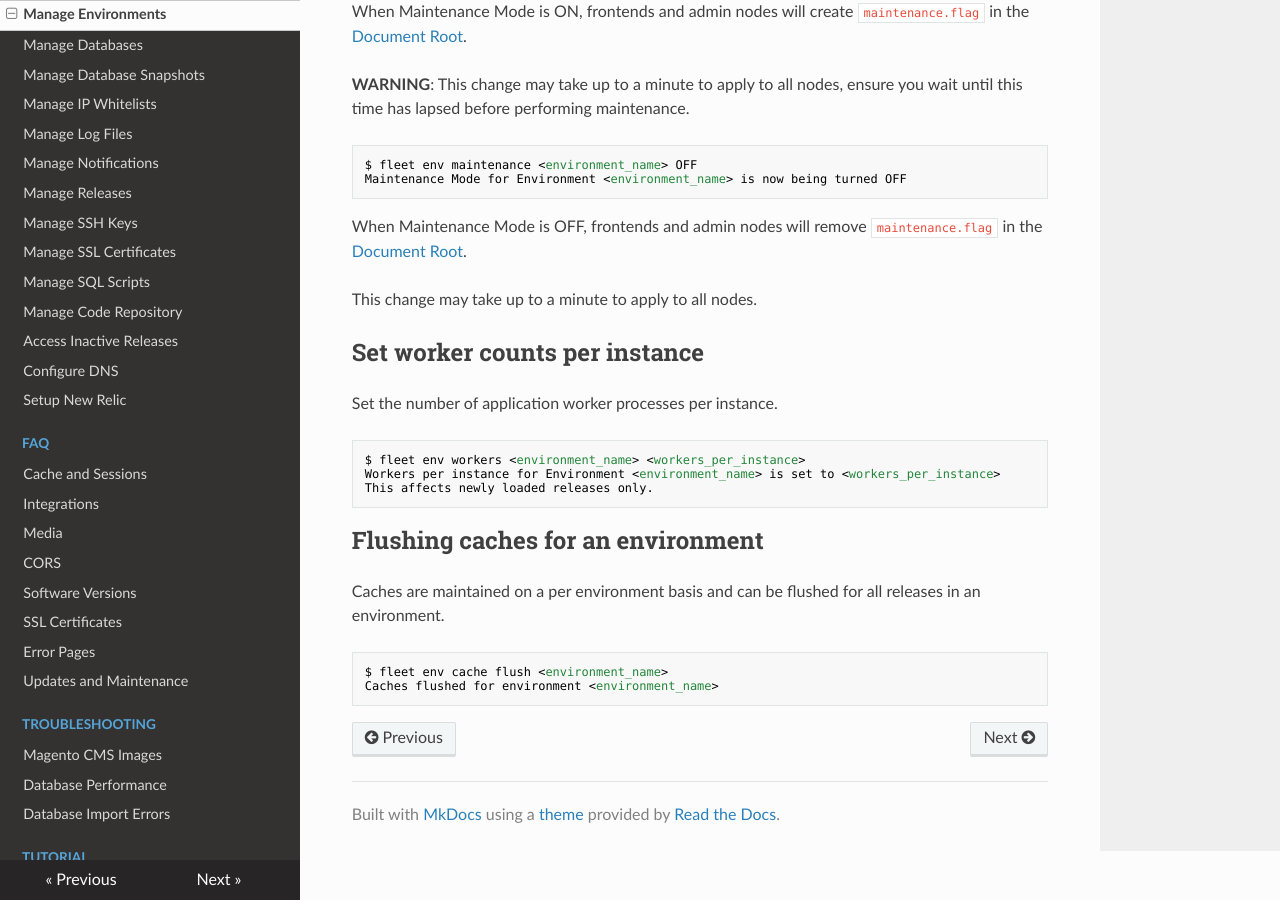
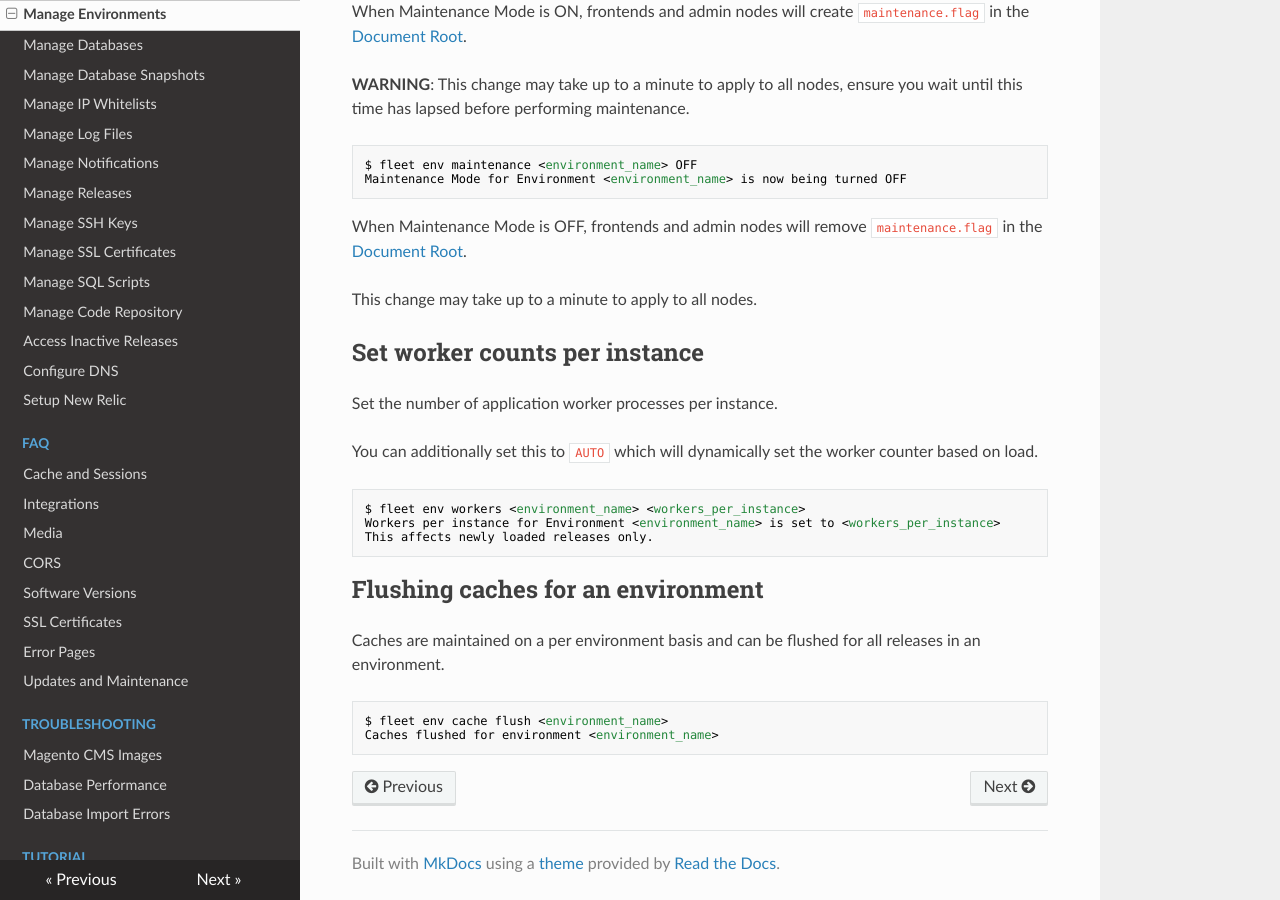
Before and after one commit to anchor/fleet-magento-docs, an MkDocs documentation site: the page built from docs/how-to/manage-environments.md, in a window 1280 px wide and 900 px high, scrolled down 5108 px. Built offline with MkDocs 1.6.1, drawn with Linux system fonts in a browser that asks for light colours; nearby versions of some CDN libraries; old or Windows-style settings are respelled for this version of MkDocs.

Commit message:
add documentation for auto worker count

````diff
--- a/docs/how-to/manage-environments.md
+++ b/docs/how-to/manage-environments.md
@@ -284,6 +284,9 @@ Set worker counts per instance
 
 Set the number of application worker processes per instance.
 
+You can additionally set this to `AUTO` which will dynamically set the worker
+counter based on load.
+
 ```
 $ fleet env workers <environment_name> <workers_per_instance>
 Workers per instance for Environment <environment_name> is set to <workers_per_instance>
````
